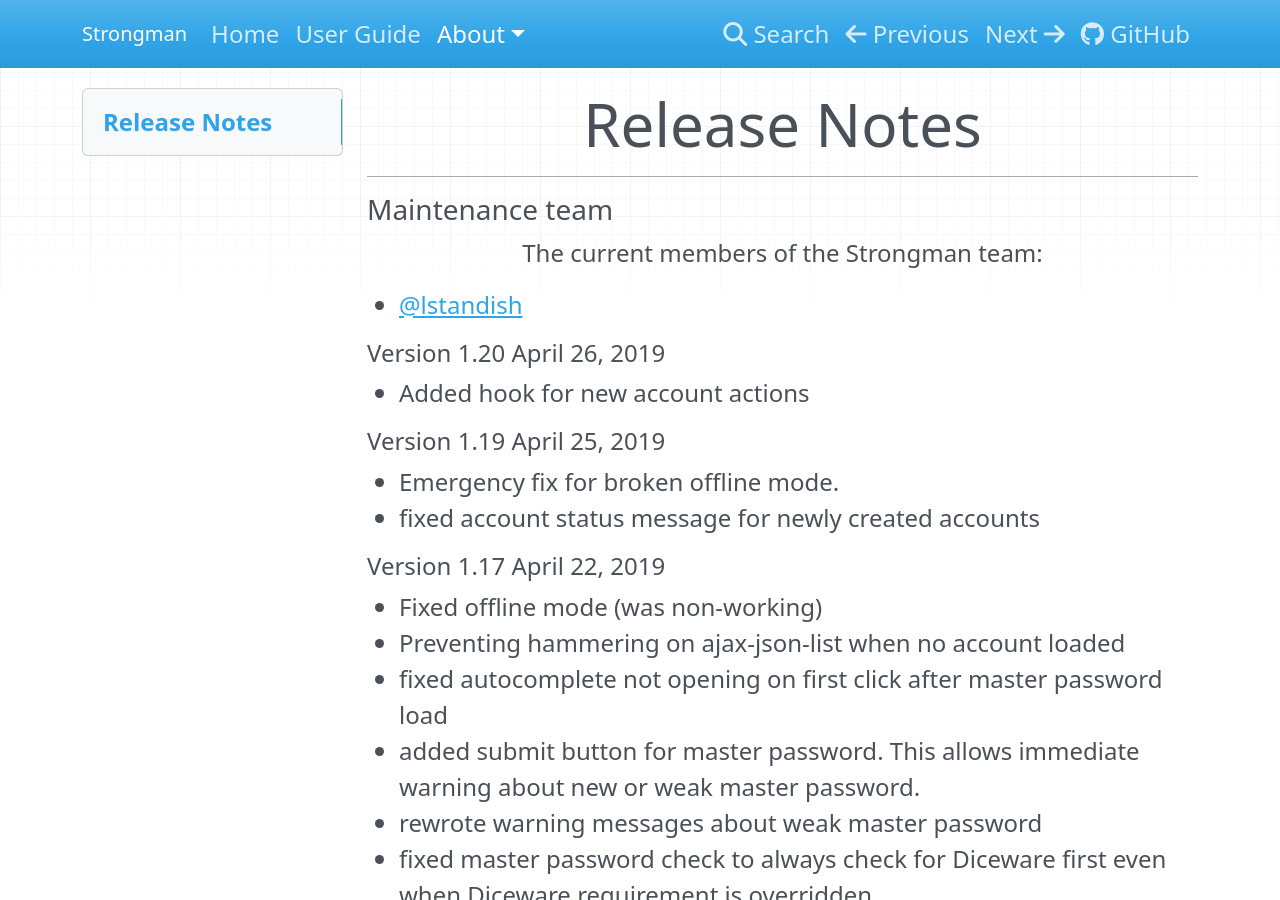
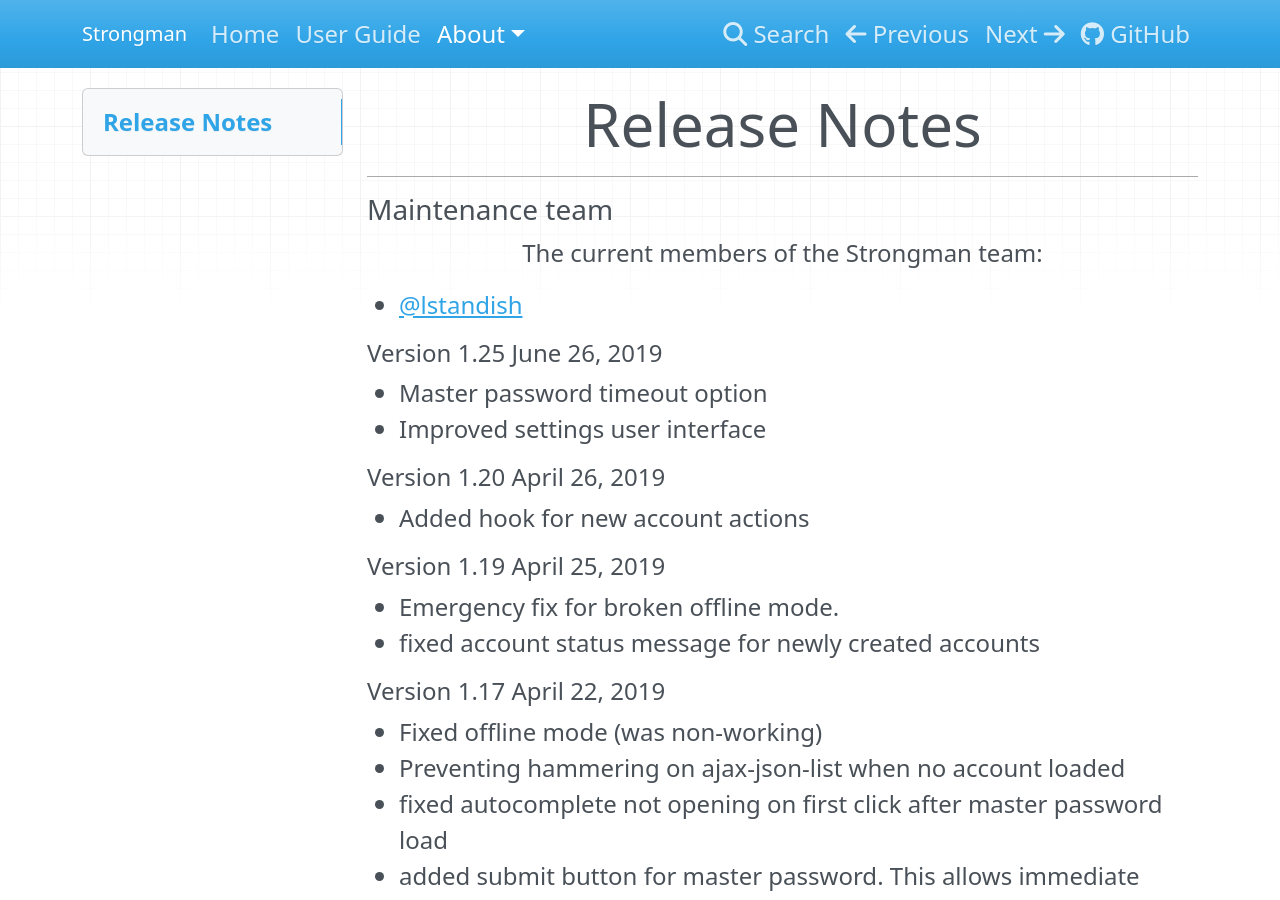
Before and after one commit to lstandish/strongman-md, an MkDocs documentation site: the page built from docs/about/release-notes.md, in a window 1280 px wide and 900 px high. Built offline with MkDocs 1.6.1, drawn with Linux system fonts in a browser that asks for light colours.

Commit message:
updated docs

```diff
--- a/docs/about/release-notes.md
+++ b/docs/about/release-notes.md
@@ -7,6 +7,10 @@
 The current members of the Strongman team:
 
 * [@lstandish](https://github.com/lstandish/)
+
+#### Version 1.25 June 26, 2019
+- Master password timeout option
+- Improved settings user interface
 
 #### Version 1.20 April 26, 2019
 - Added hook for new account actions
```
